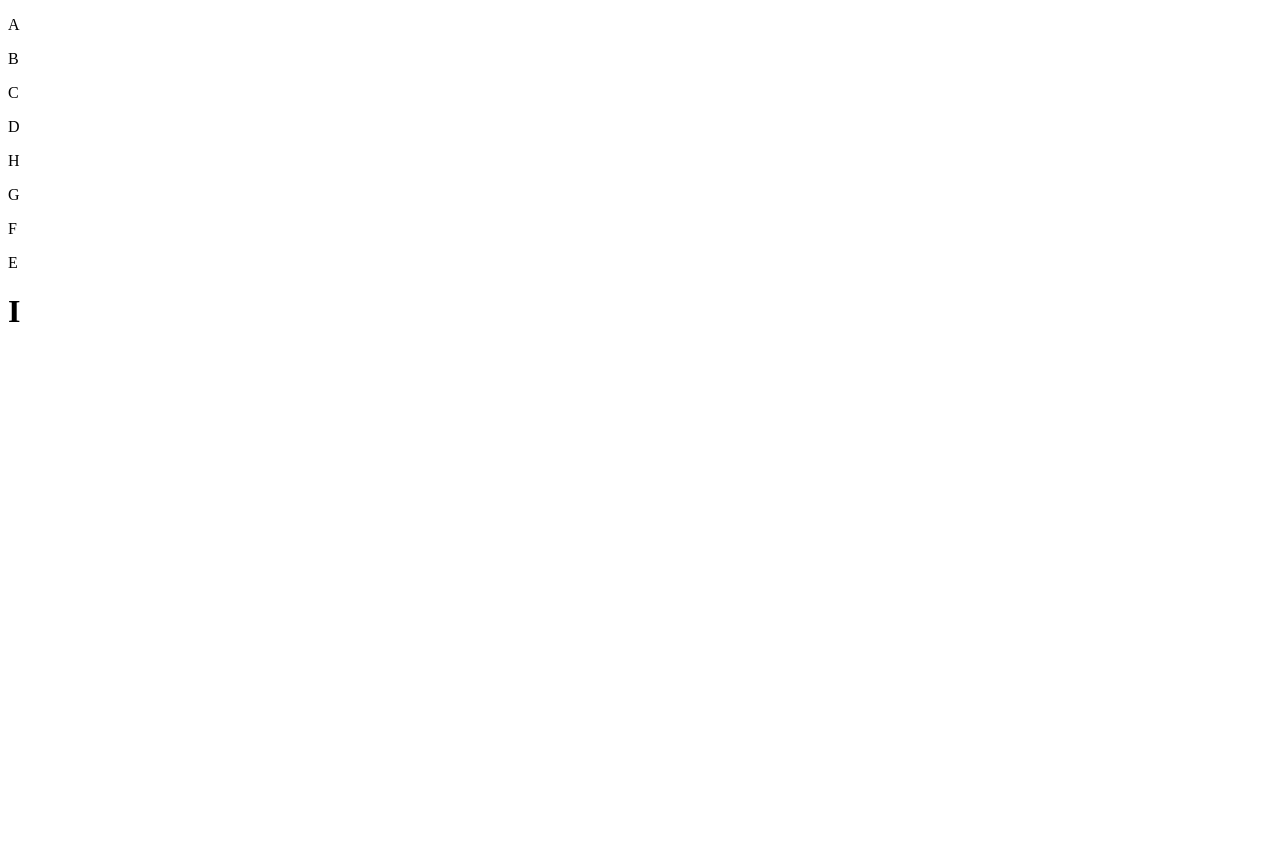
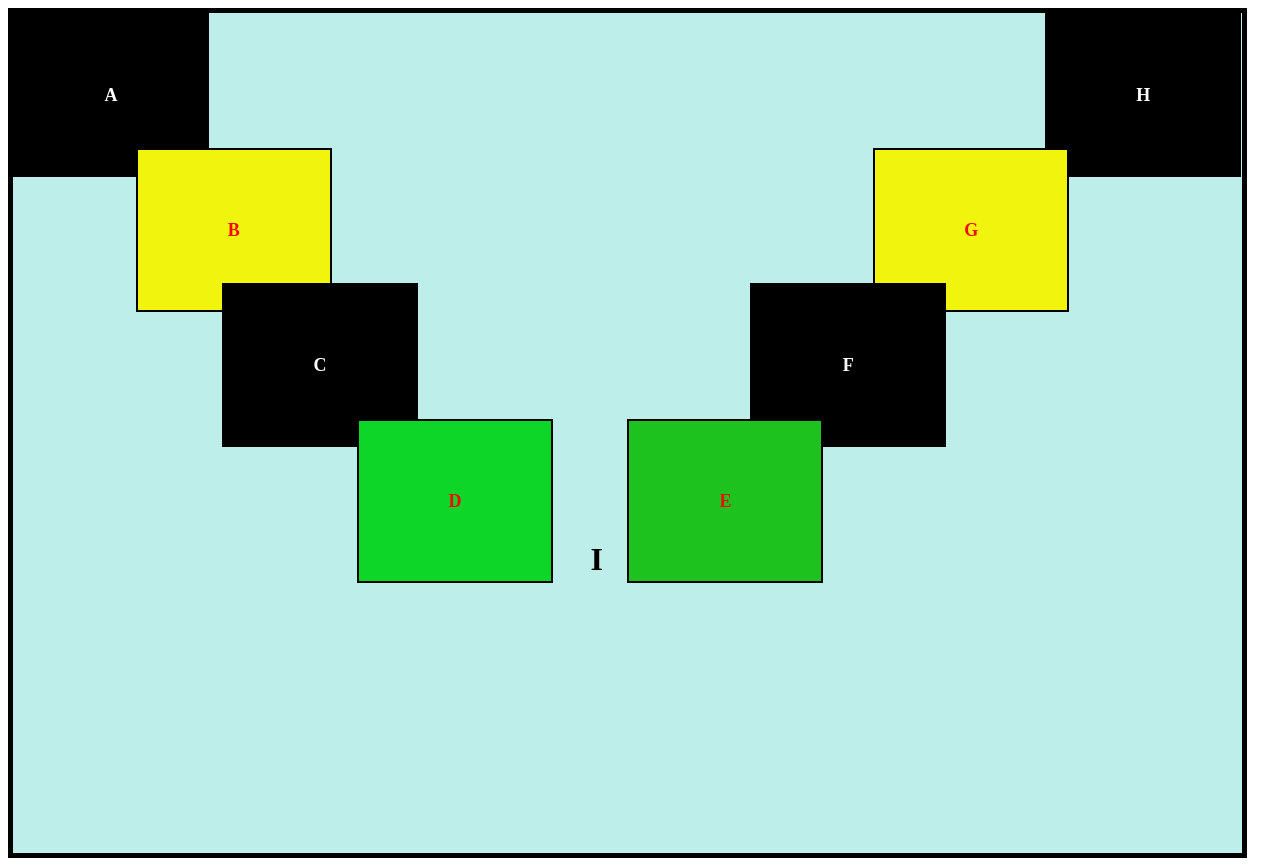
Before and after one commit to sri-11/Httask, a plain HTML site: page index.html in a window 1280 px wide. Before the commit the page ends 800 px from the top, so only its background shows below. Drawn offline with Linux system fonts and the light colour scheme; files that its build step writes are made by us from their sources; the site is published under a folder, as on GitHub Pages, so addresses that start at the root find nothing.

Commit message:
Update index.html

```diff
--- a/index.html
+++ b/index.html
@@ -5,7 +5,7 @@
     <meta name="viewport" content="width=device-width, initial-scale=1.0">
     <meta http-equiv="X-UA-Compatible" content="ie=edge">
     <title>Subiksha's httask-2</title>
-    <link  rel="stylesheet" type="text/css" href="/task-2/css/style.css">
+    <link  rel="stylesheet" type="text/css" href="css/style.css">
 </head>
 <body>
         <div id="one">
```
